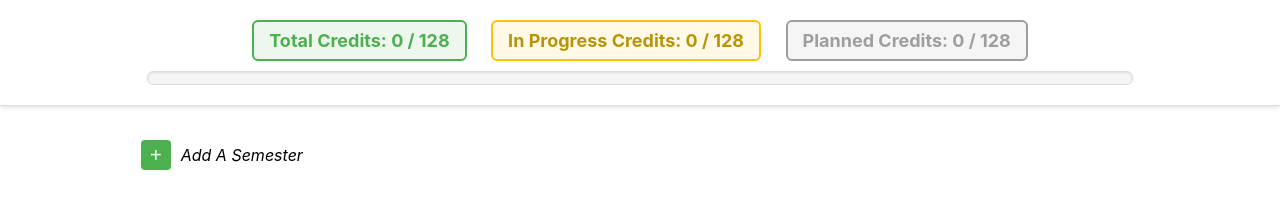
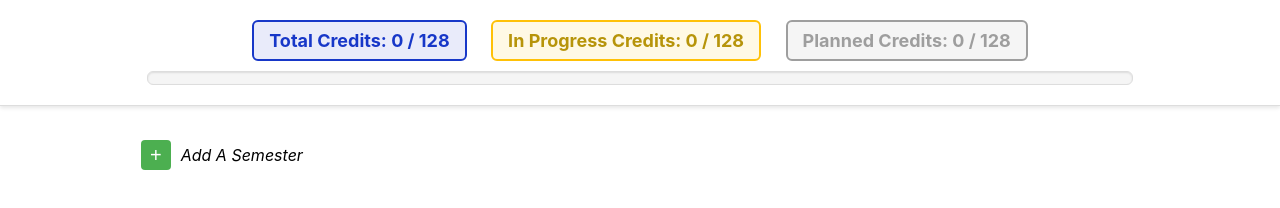
Before and after one commit to shaun-shannon/Graduation_Checker, a plain HTML site: page frontend/dashboard.html in a window 1280 px wide. Shown: the top 208 px of the page. Drawn offline with Linux system fonts and the light colour scheme.

```diff
--- a/frontend/dashStyle.css
+++ b/frontend/dashStyle.css
@@ -16,8 +16,8 @@
 
 .counter {
     background-color: rgba(76, 175, 80, 0.1);
-    border: 2px solid #4CAF50;
-    color: #4CAF50;
+    border: 2px solid #1737c8;
+    color: #1737c8;
 }
 
 .in-progress-counter {
@@ -1311,9 +1311,9 @@
 
 /* Specific colors for each counter */
 .counter {
-    background-color: rgba(76, 175, 80, 0.1);
-    border: 2px solid #4CAF50;
-    color: #4CAF50;
+    background-color: rgba(38, 60, 200, 0.1);
+    border: 2px solid #1737c8;
+    color: #1737c8;
 }
 
 .in-progress-counter {
```
Also changed, not shown: 2 other files.
